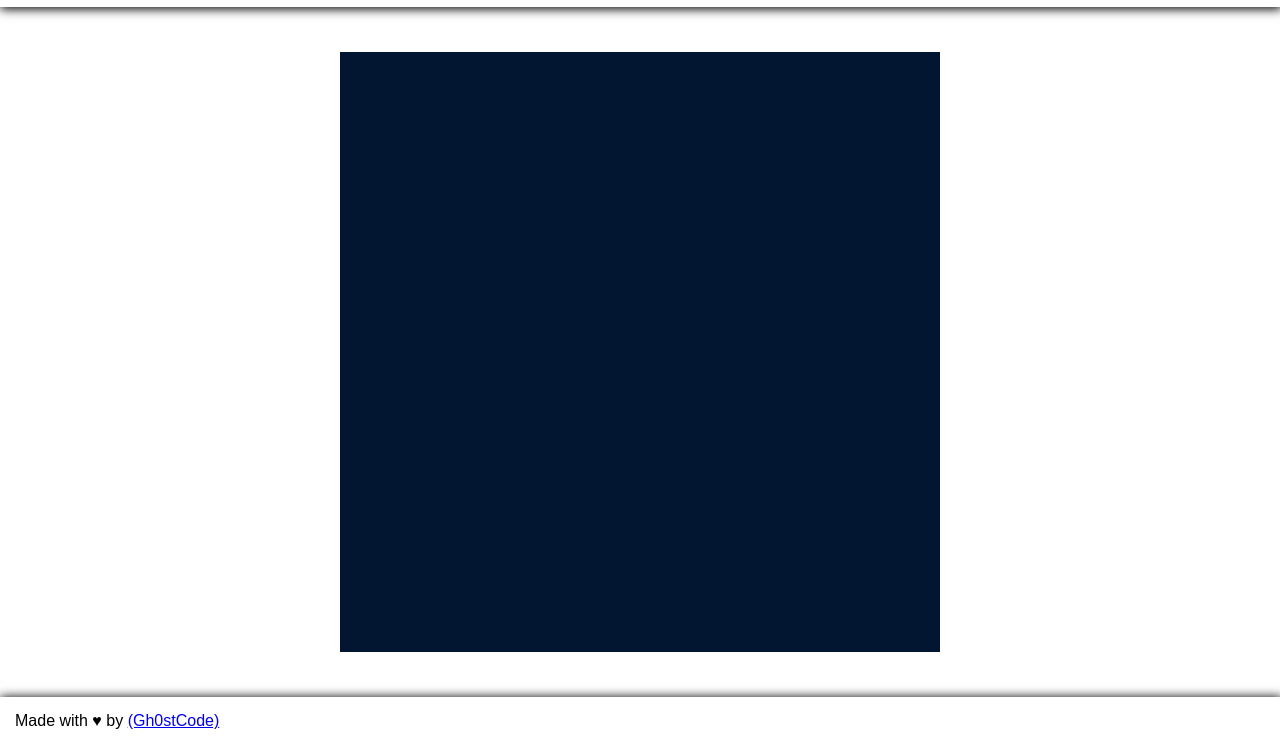
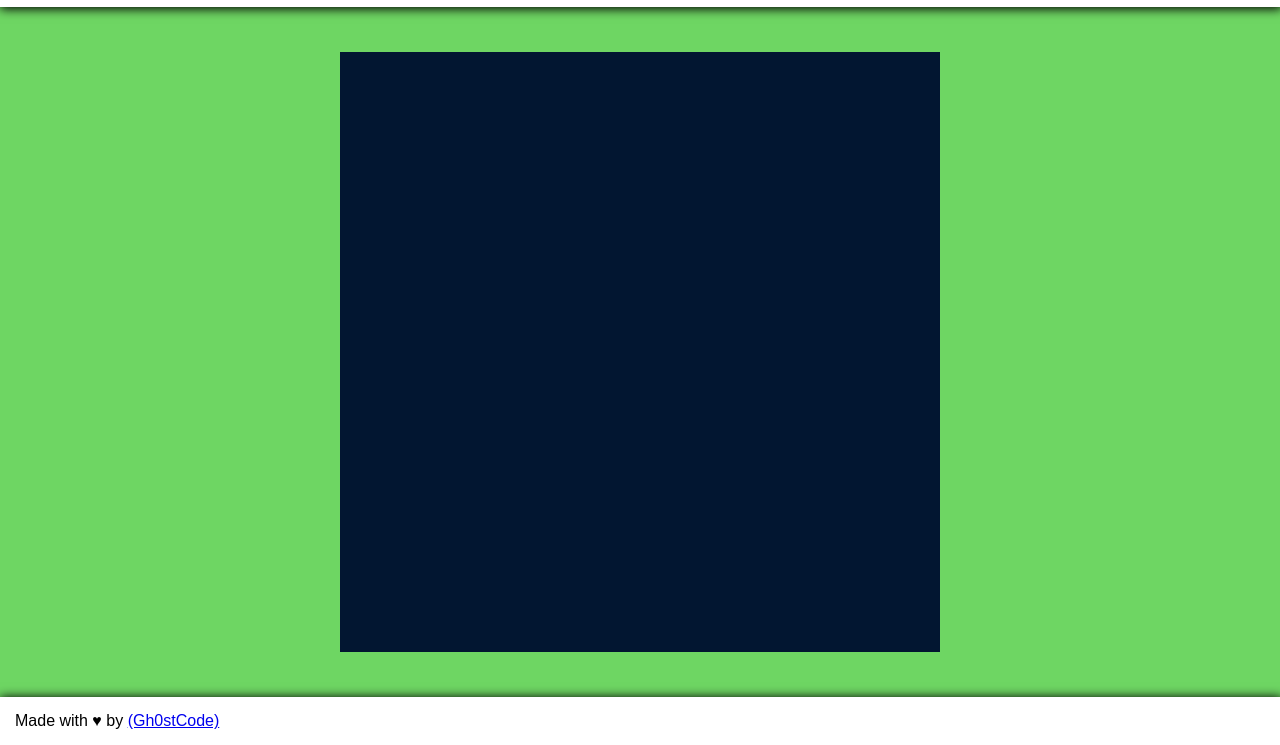
Before and after one commit to gabrielediemmanuele/js-campominato-grid, a plain HTML site: page index.html in a window 1280 px wide. Shown: the part 68-813 px from the top of the page. Drawn offline with Linux system fonts and the light colour scheme.

Commit message:
feat: add style to bg.

```diff
--- a/main.js
+++ b/main.js
@@ -33,3 +33,5 @@ function cellGenerator(i) {
 
   return cell;
 }
+
+//! Provo ad aggiungere i livelli di difficoltà...
--- a/style.css
+++ b/style.css
@@ -6,6 +6,9 @@
   font-family: Arial, Helvetica, sans-serif;
 }
 
+.container {
+  background-color: #6ed663;
+}
 /**? Style **/
 .head-cont {
   width: 100%;
```
